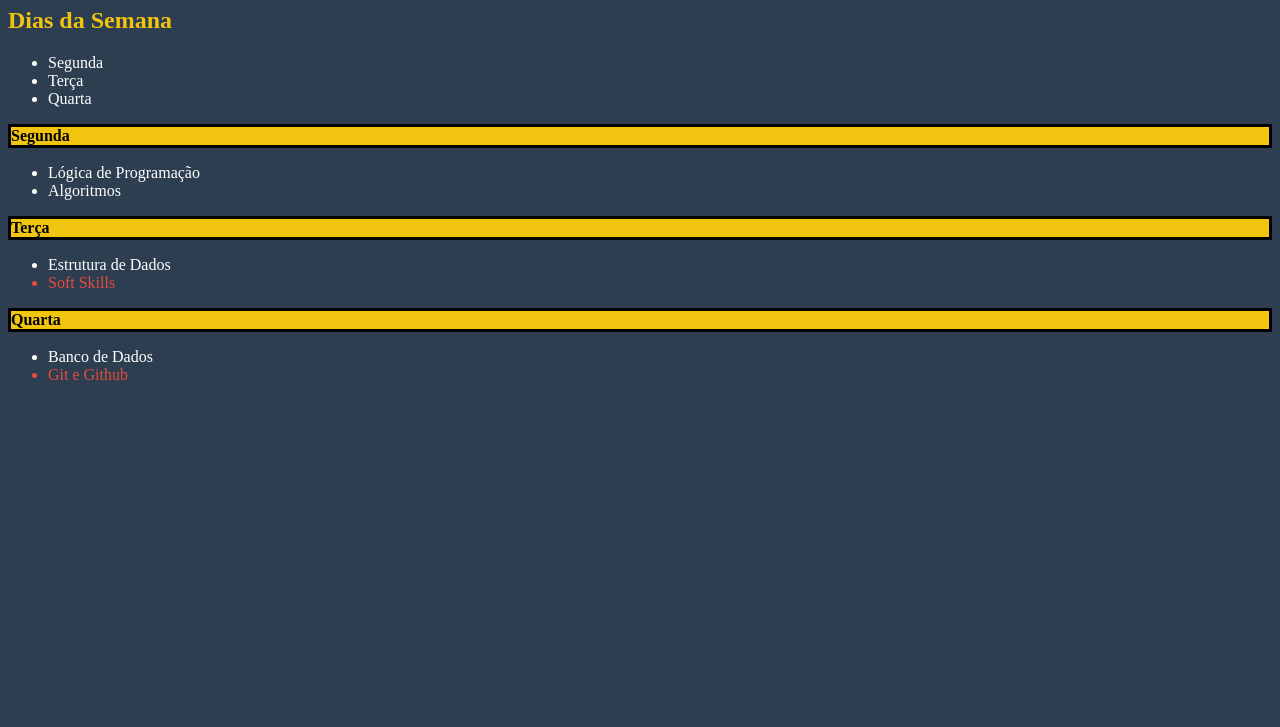
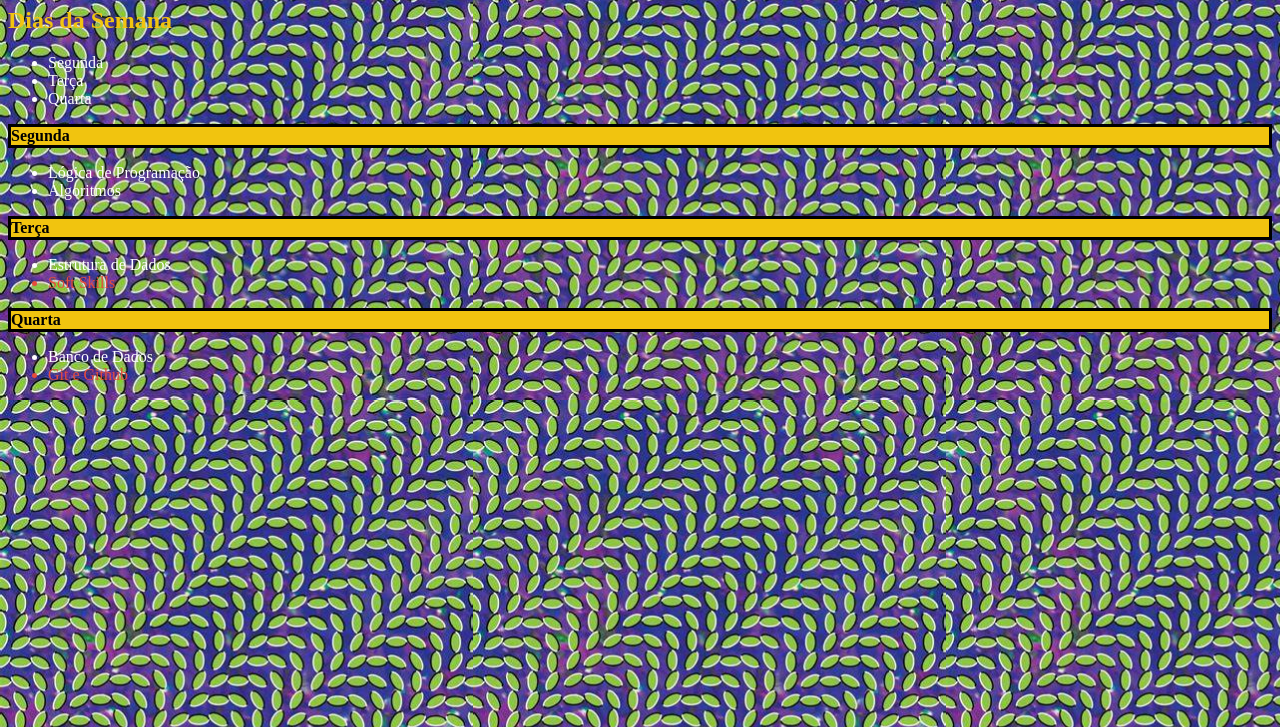
Before and after one commit to TaffarelAS/html-estilos-css, a plain HTML site: page beb5/Ex3.html in a window 1280 px wide. Shown: the part 73-800 px from the top of the page. Drawn offline with Linux system fonts and the light colour scheme.

Commit message:
Exercicio 3 ex.html

```diff
--- a/beb5/style.css
+++ b/beb5/style.css
@@ -1,5 +1,6 @@
 body {
-    background-color: #2c3e50;
+    background-image: url(IMAGES/mpp.jpg);
+    background-size: contain;
     color: white;
 }
 
```
Also changed, not shown: beb5/IMAGES/goat.png (added), beb5/IMAGES/mpp.jpg (added), beb5/IMAGES/sung.jpg (added).
